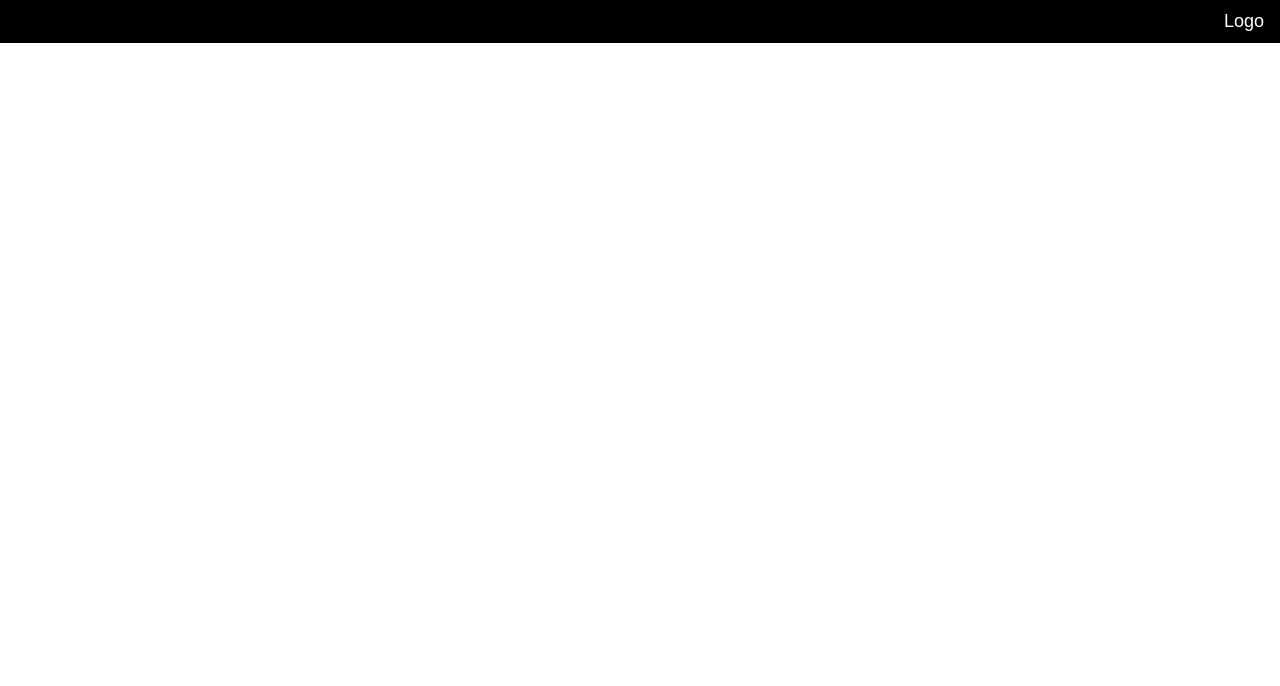
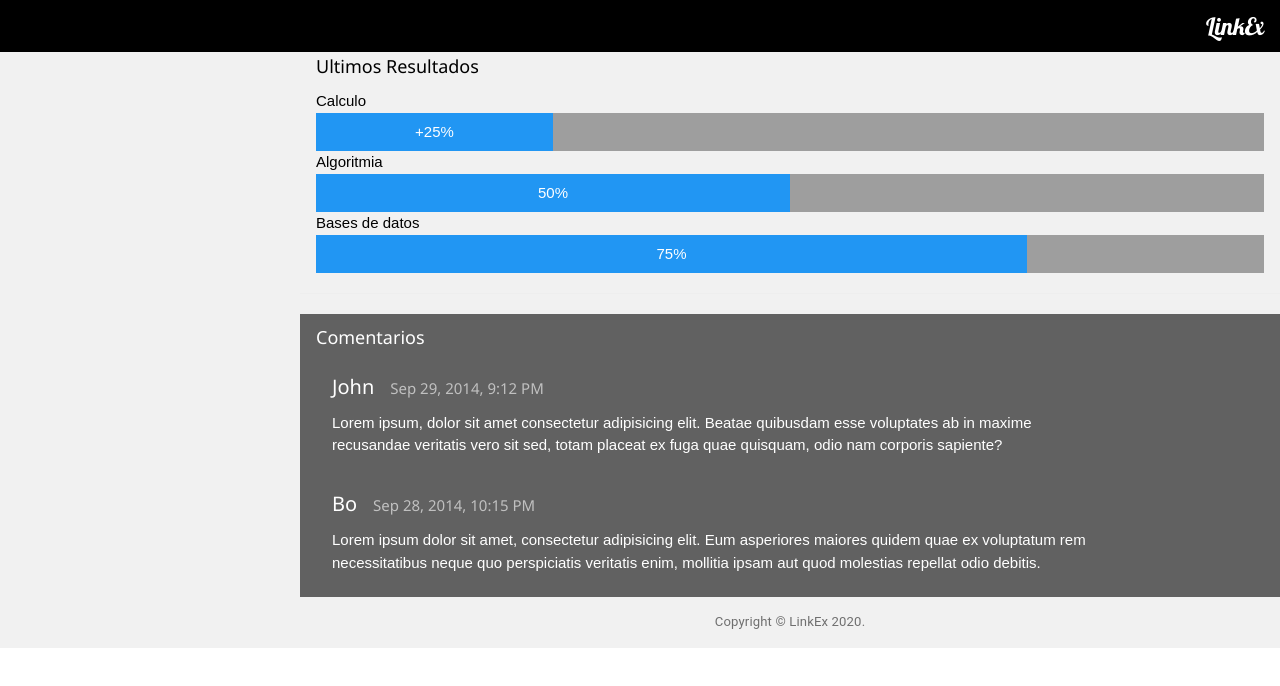
Before and after one commit to mrueda020/LinkEx, a React (Create React App) app: page /signup in a window 1280 px wide. Shown: the top 686 px of the page. Built offline with nearby package versions, Linux system fonts and the light colour scheme.

Commit message:
Mejorando el Dashboard

```diff
--- a/public/index.html
+++ b/public/index.html
@@ -1,10 +1,10 @@
 <!DOCTYPE html>
 <html lang="en">
   <head>
+    <meta name="viewport" content="width=device-width, initial-scale=1" />
     <meta charset="utf-8" />
     <link rel="icon" href="%PUBLIC_URL%/favicon.ico" />
-    <meta name="viewport" content="width=device-width, initial-scale=1" />
-    <meta name="theme-color" content="#000000" />
+
     <meta
       name="description"
       content="Web site created using create-react-app"
@@ -18,7 +18,10 @@
       rel="stylesheet"
       href="https://fonts.googleapis.com/css?family=Raleway"
     />
-
+    <link
+      rel="stylesheet"
+      href="https://fonts.googleapis.com/css?family=Lobster"
+    />
     <link rel="apple-touch-icon" href="%PUBLIC_URL%/logo192.png" />
     <!--
       manifest.json provides metadata used when your web app is installed on a
--- a/src/App.js
+++ b/src/App.js
@@ -6,15 +6,21 @@ import { BrowserRouter as Router, Switch, Route } from "react-router-dom";
 import Navbar from "./Navbar";
 import Dashboard from "./Dashboard";
 function App() {
+  const user = 1;
   return (
-    // <Router>
-    //   <Navbar></Navbar>
-    //   <Switch>
-    //     <Route path="/signin" component={SignIn} />
-    //     <Route path="/signup" component={SignUp} />
-    //   </Switch>
-    // </Router>
-    <Dashboard></Dashboard>
+    <>
+      {!user ? (
+        <Router>
+          <Navbar></Navbar>
+          <Switch>
+            <Route path="/signin" component={SignIn} />
+            <Route path="/signup" component={SignUp} />
+          </Switch>
+        </Router>
+      ) : (
+        <Dashboard></Dashboard>
+      )}
+    </>
   );
 }
 
--- a/src/Dashboard.js
+++ b/src/Dashboard.js
@@ -1,11 +1,15 @@
 import React from "react";
 import Sidebar from "./Sidebar";
 import TopContainer from "./TopContainer";
+import Main from "./MainContent";
 function Dashboard() {
   return (
     <div className="w3-light-grey">
       <TopContainer></TopContainer>
       <Sidebar></Sidebar>
+      <div class="w3-main" style={{ marginLeft: " 300px", marginTop: "43px" }}>
+        <Main></Main>
+      </div>
     </div>
   );
 }
--- /dev/null
+++ b/src/MainContent.js
@@ -0,0 +1,105 @@
+import React from "react";
+import Typography from "@material-ui/core/Typography";
+import Link from "@material-ui/core/Link";
+function Copyright() {
+  return (
+    <Typography variant="body2" color="textSecondary" align="center">
+      {"Copyright © "}
+      <Link color="inherit" href="#">
+        LinkEx
+      </Link>{" "}
+      {new Date().getFullYear()}
+      {"."}
+    </Typography>
+  );
+}
+
+function MainContent() {
+  return (
+    <div>
+      <div className="w3-container">
+        <h5>Ultimos Resultados</h5>
+        <p>Calculo</p>
+        <div className="w3-grey">
+          <div
+            className="w3-container w3-center w3-padding w3-blue"
+            style={{ width: " 25%" }}
+          >
+            +25%
+          </div>
+        </div>
+
+        <p>Algoritmia</p>
+        <div className="w3-grey">
+          <div
+            className="w3-container w3-center w3-padding w3-blue"
+            style={{ width: "50%" }}
+          >
+            50%
+          </div>
+        </div>
+
+        <p>Bases de datos</p>
+        <div className="w3-grey">
+          <div
+            className="w3-container w3-center w3-padding w3-blue"
+            style={{ width: "75%" }}
+          >
+            75%
+          </div>
+        </div>
+      </div>
+      <hr />
+
+      <div className="w3-container w3-dark-grey">
+        <h5>Comentarios</h5>
+        <div className="w3-row">
+          <div className="w3-col m2 text-center"></div>
+          <div className="w3-col m10 w3-container">
+            <h4>
+              John
+              <span className="w3-opacity w3-medium w3-margin-left">
+                Sep 29, 2014, 9:12 PM
+              </span>
+            </h4>
+            <p>
+              Lorem ipsum, dolor sit amet consectetur adipisicing elit. Beatae
+              quibusdam esse voluptates ab in maxime recusandae veritatis vero
+              sit sed, totam placeat ex fuga quae quisquam, odio nam corporis
+              sapiente?
+            </p>
+            <br />
+          </div>
+        </div>
+
+        <div className="w3-row">
+          <div className="w3-col m2 text-center"></div>
+          <div className="w3-col m10 w3-container">
+            <h4>
+              Bo
+              <span className="w3-opacity w3-medium w3-margin-left">
+                Sep 28, 2014, 10:15 PM
+              </span>
+            </h4>
+            <p>
+              Lorem ipsum dolor sit amet, consectetur adipisicing elit. Eum
+              asperiores maiores quidem quae ex voluptatum rem necessitatibus
+              neque quo perspiciatis veritatis enim, mollitia ipsam aut quod
+              molestias repellat odio debitis.
+            </p>
+            <br />
+          </div>
+        </div>
+      </div>
+
+      <footer
+        style={{ height: "100%" }}
+        className="w3-container w3-padding-16 w3-light-grey"
+      >
+        <Copyright></Copyright>
+      </footer>
+    </div>
+  );
+}
+
+export default MainContent;
--- a/src/Sidebar.js
+++ b/src/Sidebar.js
@@ -1,7 +1,7 @@
 import React from "react";
 import ExitToAppIcon from "@material-ui/icons/ExitToApp";
-import AccountCircleIcon from "@material-ui/icons/AccountCircle";
 import SettingsIcon from "@material-ui/icons/Settings";
+import { Avatar } from "@material-ui/core";
 function Sidebar() {
   function closeMenu() {
     console.log(mySidebar, overlayBg);
@@ -21,23 +21,22 @@ function Sidebar() {
         id="mySidebar"
       >
         <br />
-        <div className="w3-container w3-row">
-          <div className="w3-col s4">
-            <img
-              src="/w3images/avatar2.png"
-              className="w3-circle w3-margin-right"
-              style={{ width: "46px" }}
-            />
+        <div
+          className="w3-container w3-row"
+          style={{ alignItems: "center", marginTop: "40px" }}
+        >
+          <div
+            className="w3-col s4 "
+            style={{ width: "46px", padding: "25px", marginRight: "30px" }}
+          >
+            <Avatar />
           </div>
-          <div className="w3-col s8 w3-bar">
+          <div style={{ marginTop: "5px" }} className="w3-col s8 w3-bar">
             <span>
-              Welcome, <strong>Mike</strong>
+              Bienvenido <strong>Usuario</strong>
             </span>
             <br />
 
-            <a href="#" className="w3-bar-item w3-button">
-              <AccountCircleIcon></AccountCircleIcon>
-            </a>
             <a href="#" className="w3-bar-item w3-button">
               <SettingsIcon></SettingsIcon>
             </a>
--- a/src/TopContainer.js
+++ b/src/TopContainer.js
@@ -24,9 +24,13 @@ function TopContainer() {
           className="w3-bar-item w3-button w3-hide-large w3-hover-none w3-hover-text-light-grey"
           onClick={openMenu}
         >
-          <i className="fa fa-bars"></i>  LinkEx
+          <i className="fa fa-bars w3-xlarge"></i>
         </button>
-        <span className="w3-bar-item w3-right">Logo</span>
+        <span className="w3-bar-item w3-right">
+          <span className="w3-xlarge" style={{ fontFamily: "Lobster, serif" }}>
+            LinkEx
+          </span>
+        </span>
       </div>
     </div>
   );
```
Also changed, not shown: 1 other file (tests, documents, lock files or other folders).
